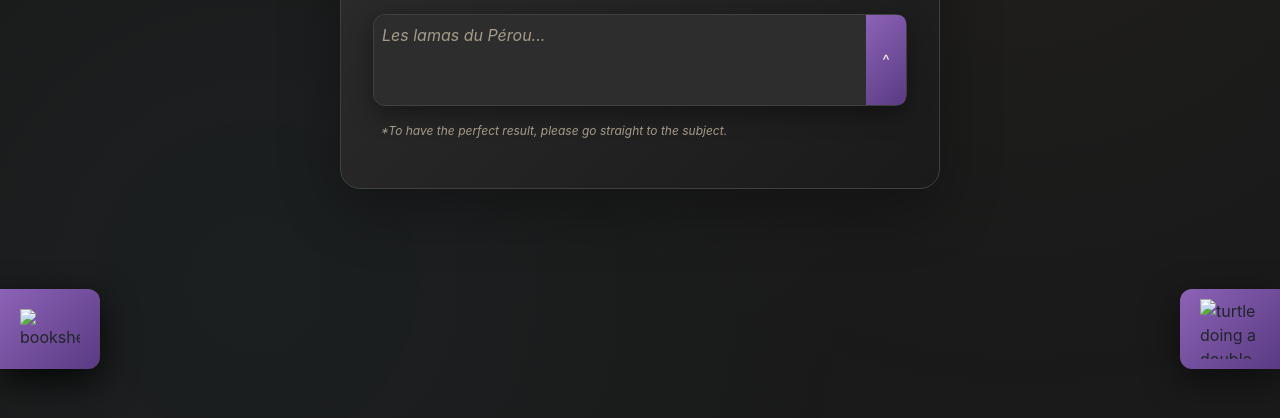
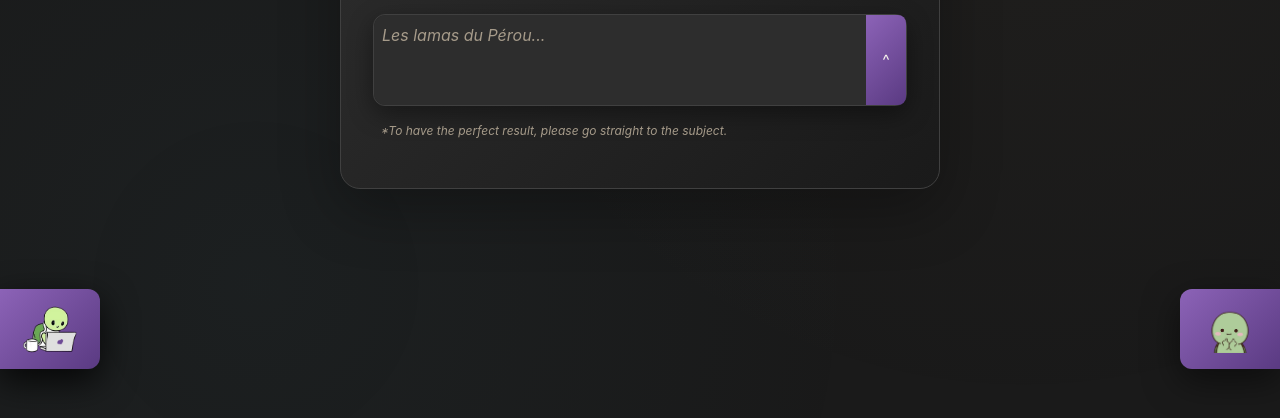
Before and after one commit to Balm-yy/Daily-Story, a plain HTML site: page frontend/index.html in a window 1280 px wide. Shown: the part 356-774 px from the top of the page. Drawn offline with nearby package versions, Linux system fonts and the light colour scheme.

Commit message:
Mise à jour des chemins des images dans index.html

```diff
--- a/frontend/index.html
+++ b/frontend/index.html
@@ -34,12 +34,12 @@
     <!-- LIBRAIRIE AND GROWING PLANT -->
     <div id="footer_container">
         <div id="librairie_container">
-            <img id="librairie_img" src="working.png" alt="bookshelf">
+            <img id="librairie_img" src="img/working.png" alt="bookshelf">
         </div>
         <div id="turtle_container">
           <!--  <img id="turle_img" src="turtle_fuck.png" alt="turtle doing a double fuck.">-->
            <!--  <img id="turle_img" src="turtle_laying.png" alt="turtle doing a double fuck."> -->
-            <img id="turtle_img" src="turtle_flower.png" alt="turtle doing a double fuck.">
+            <img id="turtle_img" src="img/turtle_fuck.png" alt="turtle doing a double fuck.">
         </div>
     </div>
     <script src="script.js"></script>
```
